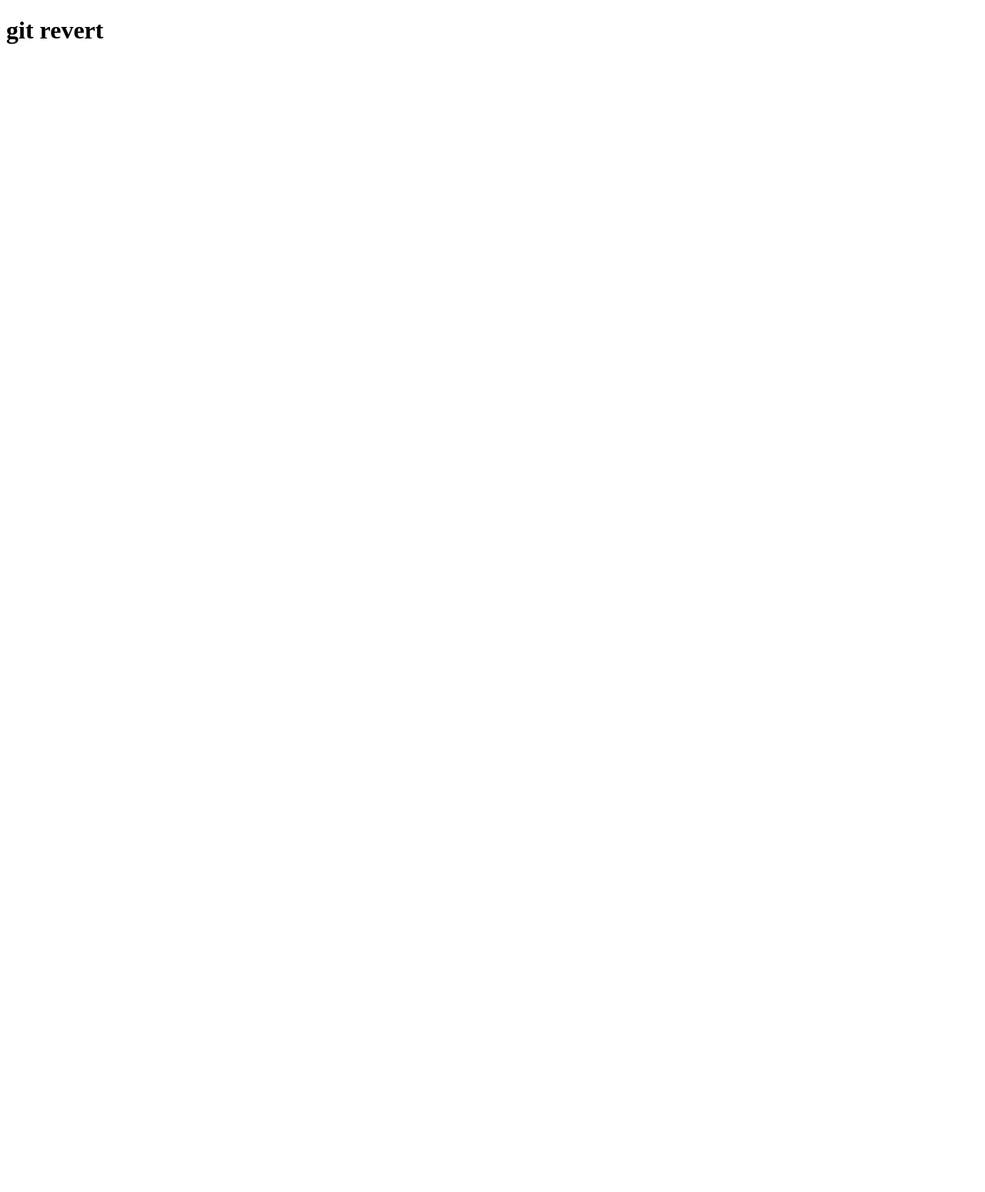
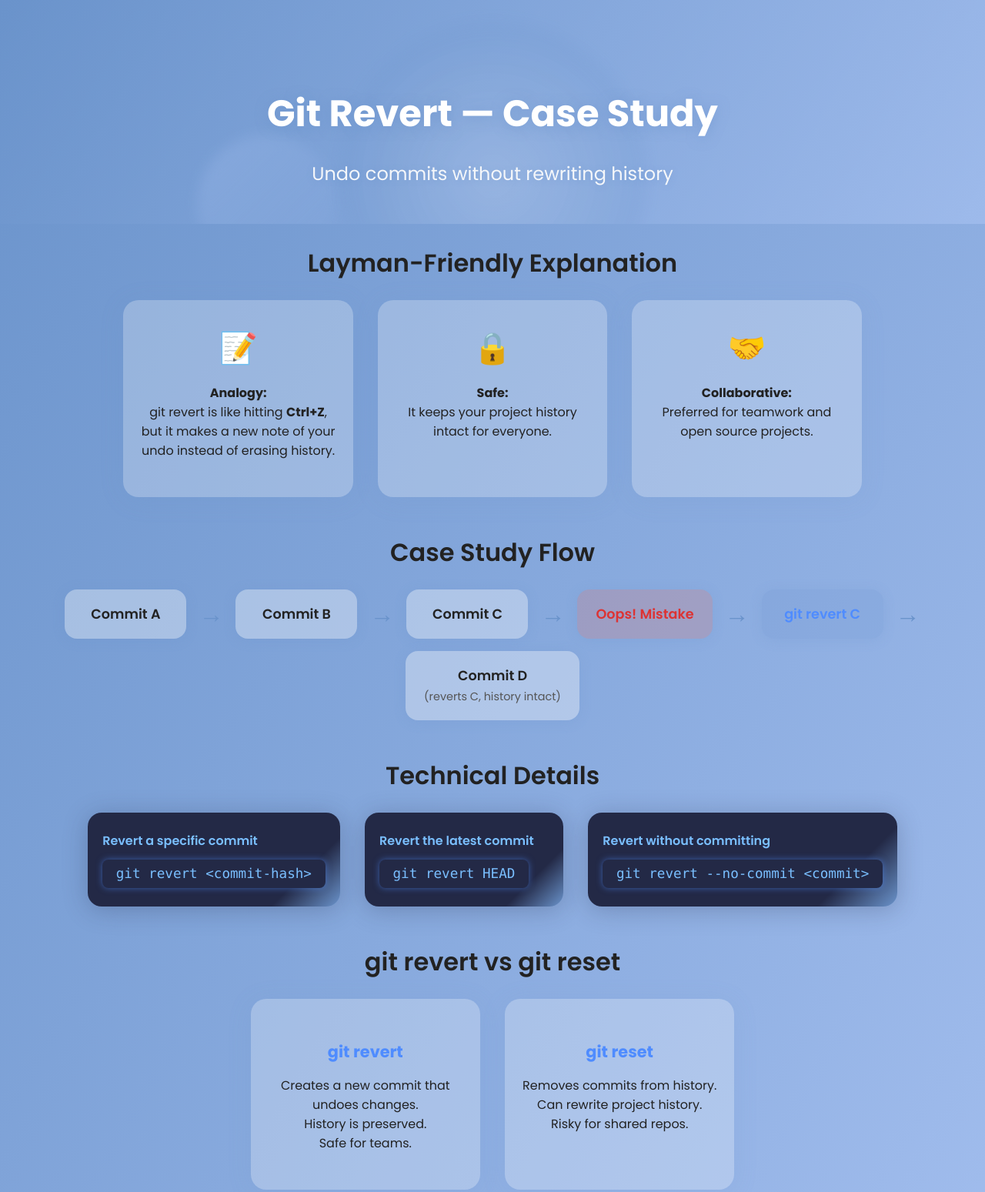
Before and after one commit to Anshul-RA1/git_revert, a plain HTML site: page index.html in a window 1280 px wide. Shown: the top 1549 px of the page at 77% size. Before the commit the page ends 800 px from the top, so only its background shows below. Drawn offline with Linux system fonts and the light colour scheme.

Commit message:
new updated html and css file added

```diff
--- a/index.html
+++ b/index.html
@@ -3,9 +3,116 @@
   <head>
     <meta charset="UTF-8" />
     <meta name="viewport" content="width=device-width, initial-scale=1.0" />
-    <title>git revert</title>
+    <title>Git Revert — Case Study</title>
+    <link
+      href="https://fonts.googleapis.com/css2?family=Poppins:wght@400;600;700&display=swap"
+      rel="stylesheet"
+    />
+    <link rel="stylesheet" href="style.css" />
   </head>
   <body>
-    <h1>git revert</h1>
+    <header class="hero">
+      <div class="hero-illustration"></div>
+      <h1>Git Revert — Case Study</h1>
+      <p class="subtitle">Undo commits without rewriting history</p>
+    </header>
+    <main>
+      <!-- Section 2: Layman-Friendly Explanation -->
+      <section class="explanation fade-in">
+        <h2>Layman-Friendly Explanation</h2>
+        <div class="cards">
+          <div class="card">
+            <span class="icon">📝</span>
+            <p>
+              <strong>Analogy:</strong> <br />git revert is like hitting
+              <b>Ctrl+Z</b>, but it makes a new note of your undo instead of
+              erasing history.
+            </p>
+          </div>
+          <div class="card">
+            <span class="icon">🔒</span>
+            <p>
+              <strong>Safe:</strong> <br />It keeps your project history intact
+              for everyone.
+            </p>
+          </div>
+          <div class="card">
+            <span class="icon">🤝</span>
+            <p>
+              <strong>Collaborative:</strong> <br />Preferred for teamwork and
+              open source projects.
+            </p>
+          </div>
+        </div>
+      </section>
+      <!-- Section 3: High-Level Case Study Flow -->
+      <section class="timeline-section fade-in">
+        <h2>Case Study Flow</h2>
+        <div class="timeline">
+          <div class="node">Commit A</div>
+          <div class="arrow">→</div>
+          <div class="node">Commit B</div>
+          <div class="arrow">→</div>
+          <div class="node">Commit C</div>
+          <div class="arrow">→</div>
+          <div class="node oops">Oops! Mistake</div>
+          <div class="arrow">→</div>
+          <div class="node revert">git revert C</div>
+          <div class="arrow">→</div>
+          <div class="node">
+            Commit D<br /><span class="desc">(reverts C, history intact)</span>
+          </div>
+        </div>
+      </section>
+      <!-- Section 4: Technical Details -->
+      <section class="technical fade-in">
+        <h2>Technical Details</h2>
+        <div class="code-blocks">
+          <div class="code-card">
+            <span class="code-title">Revert a specific commit</span>
+            <pre><code>git revert &lt;commit-hash&gt;</code></pre>
+          </div>
+          <div class="code-card">
+            <span class="code-title">Revert the latest commit</span>
+            <pre><code>git revert HEAD</code></pre>
+          </div>
+          <div class="code-card">
+            <span class="code-title">Revert without committing</span>
+            <pre><code>git revert --no-commit &lt;commit&gt;</code></pre>
+          </div>
+        </div>
+      </section>
+      <!-- Section 5: Comparison Cards -->
+      <section class="comparison fade-in">
+        <h2>git revert vs git reset</h2>
+        <div class="comparison-cards">
+          <div class="glass-card">
+            <h3>git revert</h3>
+            <p>
+              Creates a new commit that undoes changes.<br />History is
+              preserved.<br />Safe for teams.
+            </p>
+          </div>
+          <div class="glass-card">
+            <h3>git reset</h3>
+            <p>
+              Removes commits from history.<br />Can rewrite project history.<br />Risky
+              for shared repos.
+            </p>
+          </div>
+        </div>
+      </section>
+      <!-- Section 6: Summary Callout -->
+      <section class="summary-banner">
+        <h2>Git Revert = Safe Undo</h2>
+        <p>
+          Preserves history, creates a new commit, preferred in collaborative
+          workflows.
+        </p>
+      </section>
+    </main>
+    <footer>
+      <p>&copy; 2025 RA_ONE 🤖</p>
+    </footer>
   </body>
 </html>
--- /dev/null
+++ b/style.css
@@ -0,0 +1,366 @@
+/* Google Fonts */
+body {
+  font-family: "Poppins", Arial, sans-serif;
+  margin: 0;
+  background: linear-gradient(120deg, #6a93cb 0%, #a4bfef 100%);
+  min-height: 100vh;
+  color: #222;
+  overflow-x: hidden;
+}
+
+/* Hero Section */
+.hero {
+  position: relative;
+  text-align: center;
+  padding: 5rem 1rem 3rem 1rem;
+  background: linear-gradient(
+    120deg,
+    rgba(106, 147, 203, 0.7) 0%,
+    rgba(164, 191, 239, 0.7) 100%
+  );
+  overflow: hidden;
+}
+
+.hero-illustration {
+  position: absolute;
+  top: 0;
+  left: 50%;
+  transform: translateX(-50%);
+  width: 100vw;
+  height: 100%;
+  pointer-events: none;
+  z-index: 0;
+}
+.hero-illustration::before {
+  content: "";
+  position: absolute;
+  top: 10%;
+  left: 50%;
+  transform: translateX(-50%);
+  width: 400px;
+  height: 400px;
+  background: radial-gradient(
+    circle,
+    #fff3 0%,
+    #6a93cb44 70%,
+    transparent 100%
+  );
+  border-radius: 50%;
+  filter: blur(10px);
+  opacity: 0.7;
+}
+.hero-illustration::after {
+  content: "";
+  position: absolute;
+  top: 60%;
+  left: 20%;
+  width: 180px;
+  height: 180px;
+  background: linear-gradient(135deg, #a4bfef88 0%, #fff0 100%);
+  border-radius: 50%;
+  filter: blur(8px);
+  opacity: 0.6;
+}
+
+.hero h1 {
+  font-size: 3rem;
+  font-weight: 700;
+  margin-bottom: 1rem;
+  position: relative;
+  z-index: 1;
+  color: #fff;
+  text-shadow: 0 2px 16px #6a93cb88;
+}
+
+.subtitle {
+  font-size: 1.5rem;
+  font-weight: 400;
+  color: #f5f7fa;
+  margin-bottom: 0;
+  position: relative;
+  z-index: 1;
+  text-shadow: 0 1px 8px #6a93cb55;
+}
+
+/* Section Headings */
+section h2 {
+  font-size: 2rem;
+  font-weight: 600;
+  margin-bottom: 1.5rem;
+  text-align: center;
+}
+
+/* Cards */
+.cards {
+  display: flex;
+  gap: 2rem;
+  justify-content: center;
+  flex-wrap: wrap;
+  margin-bottom: 2rem;
+}
+.card {
+  background: rgba(255, 255, 255, 0.25);
+  border-radius: 20px;
+  box-shadow: 0 4px 32px rgba(106, 147, 203, 0.13);
+  padding: 2rem 1.2rem;
+  width: 260px;
+  text-align: center;
+  backdrop-filter: blur(8px);
+  transition: transform 0.3s, box-shadow 0.3s;
+  cursor: pointer;
+  position: relative;
+}
+.card:hover {
+  transform: translateY(-8px) scale(1.04);
+  box-shadow: 0 8px 32px rgba(106, 147, 203, 0.23);
+}
+.icon {
+  font-size: 2.5rem;
+  margin-bottom: 1rem;
+  display: block;
+}
+
+/* Timeline */
+.timeline-section {
+  margin: 3rem 0;
+}
+.timeline {
+  display: flex;
+  align-items: center;
+  justify-content: center;
+  gap: 1rem;
+  flex-wrap: wrap;
+}
+.node {
+  background: rgba(255, 255, 255, 0.35);
+  border-radius: 16px;
+  box-shadow: 0 2px 16px #6a93cb33;
+  padding: 1.2rem 1.5rem;
+  font-weight: 600;
+  font-size: 1.1rem;
+  min-width: 110px;
+  text-align: center;
+  position: relative;
+  transition: box-shadow 0.3s, transform 0.3s;
+  backdrop-filter: blur(6px);
+  opacity: 0;
+  animation: fadeInUp 1s forwards;
+}
+.timeline .node:nth-child(1) {
+  animation-delay: 0.1s;
+}
+.timeline .node:nth-child(3) {
+  animation-delay: 0.3s;
+}
+.timeline .node:nth-child(5) {
+  animation-delay: 0.5s;
+}
+.timeline .node:nth-child(7) {
+  animation-delay: 0.7s;
+}
+.timeline .node:nth-child(9) {
+  animation-delay: 0.9s;
+}
+.timeline .node:nth-child(11) {
+  animation-delay: 1.1s;
+}
+.arrow {
+  font-size: 2rem;
+  color: #6a93cb;
+  font-weight: bold;
+  opacity: 0;
+  animation: fadeInUp 1s forwards;
+}
+.timeline .arrow:nth-child(2) {
+  animation-delay: 0.2s;
+}
+.timeline .arrow:nth-child(4) {
+  animation-delay: 0.4s;
+}
+.timeline .arrow:nth-child(6) {
+  animation-delay: 0.6s;
+}
+.timeline .arrow:nth-child(8) {
+  animation-delay: 0.8s;
+}
+.timeline .arrow:nth-child(10) {
+  animation-delay: 1s;
+}
+.node.oops {
+  background: rgba(255, 99, 71, 0.18);
+  color: #d33;
+}
+.node.revert {
+  background: rgba(106, 147, 203, 0.18);
+  color: #4f8cff;
+}
+.node .desc {
+  font-size: 0.9rem;
+  color: #555;
+  font-weight: 400;
+}
+
+/* Technical Details */
+.technical {
+  margin: 3rem 0;
+}
+.code-blocks {
+  display: flex;
+  gap: 2rem;
+  justify-content: center;
+  flex-wrap: wrap;
+}
+.code-card {
+  background: linear-gradient(135deg, #232946 80%, #6a93cb 100%);
+  border-radius: 18px;
+  box-shadow: 0 4px 32px #23294644;
+  padding: 1.5rem 1.2rem;
+  min-width: 220px;
+  color: #fff;
+  position: relative;
+  transition: box-shadow 0.3s, transform 0.3s;
+}
+.code-card:hover {
+  box-shadow: 0 8px 32px #4f8cff88;
+  transform: scale(1.04);
+}
+.code-title {
+  font-size: 1rem;
+  font-weight: 600;
+  margin-bottom: 0.7rem;
+  color: #7abfff;
+  display: block;
+}
+pre {
+  background: transparent;
+  margin: 0;
+  padding: 0;
+}
+code {
+  font-family: "Fira Mono", "Consolas", monospace;
+  font-size: 1.1rem;
+  background: #232946;
+  color: #7abfff;
+  border-radius: 8px;
+  padding: 0.5em 1em;
+  box-shadow: 0 0 8px #4f8cff88;
+  display: inline-block;
+}
+
+/* Comparison Cards */
+.comparison-cards {
+  display: flex;
+  gap: 2rem;
+  justify-content: center;
+  flex-wrap: wrap;
+  margin-bottom: 2rem;
+}
+.glass-card {
+  background: rgba(255, 255, 255, 0.25);
+  border-radius: 20px;
+  box-shadow: 0 4px 32px rgba(106, 147, 203, 0.13);
+  padding: 2rem 1.2rem;
+  width: 260px;
+  text-align: center;
+  backdrop-filter: blur(8px);
+  transition: transform 0.3s, box-shadow 0.3s;
+  cursor: pointer;
+  position: relative;
+}
+.glass-card:hover {
+  transform: translateY(-8px) scale(1.04);
+  box-shadow: 0 8px 32px rgba(106, 147, 203, 0.23);
+}
+.glass-card h3 {
+  font-size: 1.3rem;
+  color: #4f8cff;
+  margin-bottom: 0.7rem;
+}
+
+/* Summary Banner */
+.summary-banner {
+  margin: 3rem 0 2rem 0;
+  padding: 2.5rem 1rem;
+  background: linear-gradient(90deg, #6a93cb 0%, #a4bfef 100%);
+  border-radius: 24px;
+  text-align: center;
+  color: #fff;
+  font-size: 2rem;
+  font-weight: 700;
+  box-shadow: 0 4px 32px #6a93cb33;
+  letter-spacing: 1px;
+}
+.summary-banner p {
+  font-size: 1.2rem;
+  font-weight: 400;
+  margin-top: 1rem;
+  color: #f5f7fa;
+}
+
+/* Fade-in Animation */
+.fade-in {
+  opacity: 0;
+  transform: translateY(40px);
+  animation: fadeInUp 1s forwards;
+}
+.fade-in:nth-of-type(2) {
+  animation-delay: 0.2s;
+}
+.fade-in:nth-of-type(3) {
+  animation-delay: 0.4s;
+}
+.fade-in:nth-of-type(4) {
+  animation-delay: 0.6s;
+}
+.fade-in:nth-of-type(5) {
+  animation-delay: 0.8s;
+}
+
+@keyframes fadeInUp {
+  to {
+    opacity: 1;
+    transform: translateY(0);
+  }
+}
+
+/* Responsive Design */
+@media (max-width: 900px) {
+  .cards,
+  .code-blocks,
+  .comparison-cards {
+    flex-direction: column;
+    align-items: center;
+    gap: 1.2rem;
+  }
+  .timeline {
+    flex-direction: column;
+    gap: 0.7rem;
+  }
+  .node,
+  .arrow {
+    min-width: 120px;
+    font-size: 1rem;
+  }
+}
+
+@media (max-width: 600px) {
+  .hero h1 {
+    font-size: 2rem;
+  }
+  .subtitle {
+    font-size: 1rem;
+  }
+  section h2 {
+    font-size: 1.2rem;
+  }
+  .card,
+  .glass-card,
+  .code-card {
+    width: 90vw;
+    padding: 1.2rem 0.5rem;
+  }
+  .summary-banner {
+    font-size: 1.2rem;
+    padding: 1.2rem 0.5rem;
+  }
+}
```
